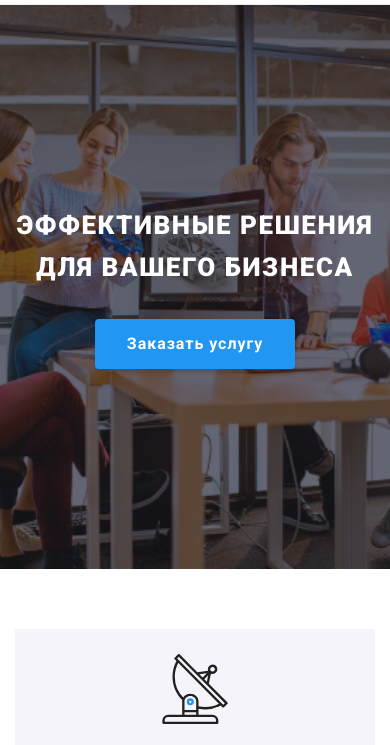
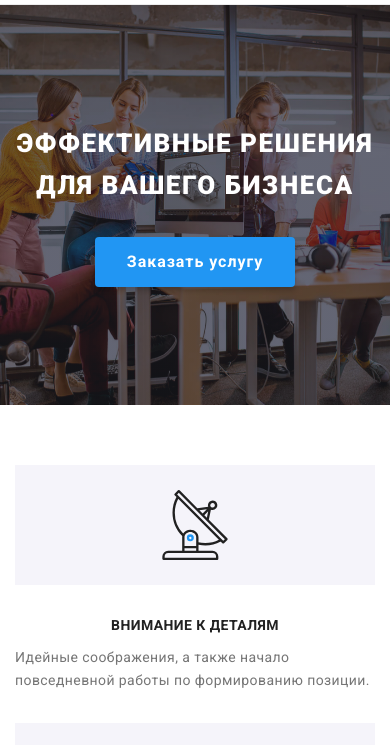
Before and after one commit to hremenyak/goit-markup-hw-08, a plain HTML site: page index.html in a window 390 px wide. Shown: the part 56-801 px from the top of the page. Drawn offline with nearby package versions, Linux system fonts and the light colour scheme.

Commit message:
fixing mistakes

```diff
--- a/index.html
+++ b/index.html
@@ -63,6 +63,7 @@
             <svg
               width="40"
               height="40"
+              role="img"
               aria-label="Переключатель мобильного меню"
               aria-expanded="false"
             >
--- a/scss/base/_common.scss
+++ b/scss/base/_common.scss
@@ -8,21 +8,19 @@ body {
 }
 
 .section {
-  @include mq(not-desktop) {
-    padding-top: 60px;
-    padding-bottom: 60px;
+  padding-top: 60px;
+  padding-bottom: 60px;
+  @include mq(desktop) {
+    padding-top: 94px;
+    padding-bottom: 94px;
   }
-  padding-top: 94px;
-  padding-bottom: 94px;
 
   &--grey {
     background-color: var(--bgc-our-team);
   }
 
   &--hidden {
-    @include mq(not-desktop) {
-      display: none;
-    }
+    display: none;
 
     @include mq(desktop) {
       display: block;
@@ -31,15 +29,15 @@ body {
   }
 
   &__title {
-    @include mq(not-desktop) {
-      font-size: 28px;
-      line-height: 1.17;
+    margin-bottom: 30px;
+    color: var(--title-color);
+    text-align: center;
+    @include fonts(700, 28px, 1.17, null);
+
+    @include mq(desktop) {
+      margin-bottom: 50px;
+      font-size: 36px;
+      line-height: 1.16;
     }
-    margin-bottom: 50px;
-    color: var(--title-color);
-
-    @include fonts(700, 36px, 1.16, null);
-
-    text-align: center;
   }
 }
--- a/scss/components/_logo.scss
+++ b/scss/components/_logo.scss
@@ -12,18 +12,18 @@
     color: var(--primary-white-color);
   }
 
-  @media screen and (min-width: 1200px) {
+  @include mq(desktop) {
     font-size: 26px;
     line-height: 1.19;
   }
 }
 
 .header__logo {
-  @media screen and (min-width: 768px) and (max-width: 1199px) {
+  @include mq(tablet-only) {
     margin-right: 88px;
   }
 
-  @media screen and (min-width: 1200px) {
+  @include mq(desktop) {
     margin-right: 93px;
   }
 }
--- a/scss/components/_mobile-menu.scss
+++ b/scss/components/_mobile-menu.scss
@@ -1,6 +1,6 @@
 .menu-button {
   position: absolute;
-  top: 10px;
+  top: -6px;
   right: 10px;
   border: none;
   background-color: transparent;
--- a/scss/components/_socials.scss
+++ b/scss/components/_socials.scss
@@ -37,9 +37,3 @@
     fill: rgba(255, 255, 255, 1);
   }
 }
-
-.footer-socials {
-  @include mq(mobile-only) {
-    margin-bottom: 60px;
-  }
-}
--- a/scss/layouts/_features.scss
+++ b/scss/layouts/_features.scss
@@ -36,13 +36,15 @@
 .features__item {
   flex-wrap: wrap;
 
+  @include mq(mobile-only) {
+    &:not(:last-child) {
+      margin-bottom: 30px;
+    }
+  }
+
   @include mq(tablet-only) {
     margin: 15px;
     flex-basis: calc((100% - 4 * 15px) / 2);
-  }
-
-  @include mq(mobile) {
-    margin-bottom: 30px;
   }
 
   @include mq(desktop) {
--- a/scss/layouts/_footer.scss
+++ b/scss/layouts/_footer.scss
@@ -67,6 +67,7 @@
 }
 
 .footer-section__wrapper {
+  margin-bottom: 60px;
   @include mq(tablet-only) {
     display: flex;
     margin-bottom: 60px;
@@ -78,5 +79,6 @@
     display: flex;
     margin-right: 93px;
     flex-grow: 1;
+    margin-bottom: 0px;
   }
 }
--- a/scss/layouts/_hero.scss
+++ b/scss/layouts/_hero.scss
@@ -1,8 +1,8 @@
 .hero {
   background-color: var(--bgc-secondary);
   text-align: center;
-  padding-bottom: 200px;
-  padding-top: 200px;
+  padding-bottom: 118px;
+  padding-top: 118px;
 
   max-width: 1600px;
   margin-left: auto;
@@ -30,6 +30,8 @@
   }
 
   @include mq(desktop) {
+    padding-top: 200px;
+    padding-bottom: 200px;
     background-image: linear-gradient(to right, #2f303a66, #2f303a66),
       url(../images/hero/hero-desktop.png);
 
--- a/scss/layouts/_page-header.scss
+++ b/scss/layouts/_page-header.scss
@@ -12,6 +12,10 @@
   padding-top: 16px;
   padding-bottom: 16px;
   border-bottom: 1px solid #ececec;
+
+  &__container {
+    position: relative;
+  }
 }
 
 .navigation {
--- a/scss/layouts/_portfolio.scss
+++ b/scss/layouts/_portfolio.scss
@@ -9,7 +9,10 @@
 
 .cardset__item {
   position: relative;
-  margin-bottom: 30px;
+
+  &:not(:last-child) {
+    margin-bottom: 30px;
+  }
 
   @include mq(tablet-only) {
     display: flex;
--- a/scss/layouts/_team.scss
+++ b/scss/layouts/_team.scss
@@ -35,14 +35,13 @@
   }
 }
 
-.team__item:last-child {
-  margin-right: 0px;
-}
-
 .team__item {
   @include mq(mobile-only) {
-    margin-bottom: 30px;
+    &:not(:last-child) {
+      margin-bottom: 30px;
+    }
   }
+
   @include mq(tablet-only) {
     margin: 15px;
     flex-basis: calc((100% - 4 * 15px) / 2);
```
Also changed, not shown: css/main.css, css/main.min.css, 2 other files.
